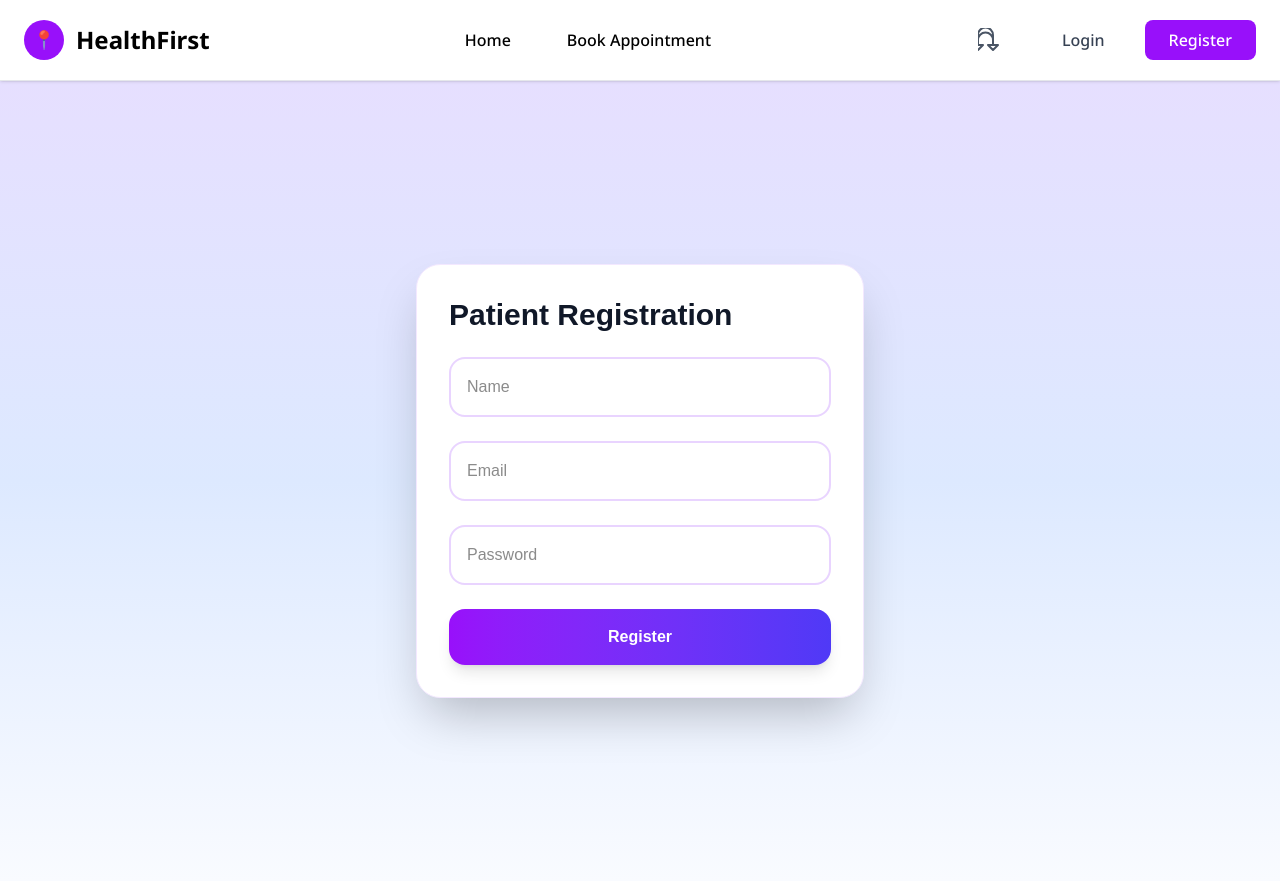
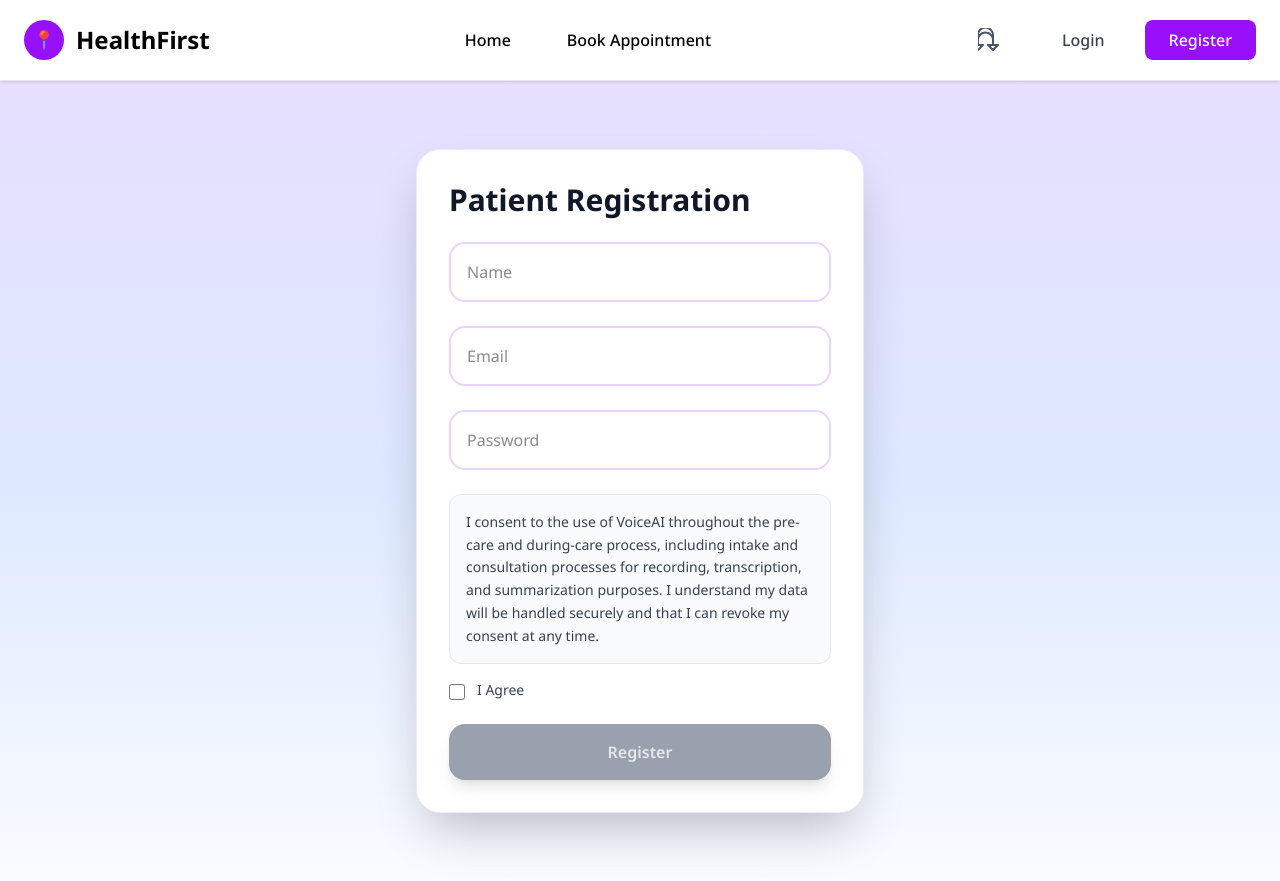
Before and after one commit to tszkwaan/health-journey, a Next.js app: page /register/patient in a window 1280 px wide. Built offline with nearby package versions, Linux system fonts and the light colour scheme; no server answers.

Commit message:
added voice ai consent gate

```diff
--- a/src/app/register/patient/page.tsx
+++ b/src/app/register/patient/page.tsx
@@ -5,11 +5,18 @@ export default function PatientRegisterPage() {
   const [name, setName] = useState('')
   const [email, setEmail] = useState('')
   const [password, setPassword] = useState('')
+  const [consent, setConsent] = useState(false)
   const [message, setMessage] = useState('')
 
   async function onSubmit(e: React.FormEvent) {
     e.preventDefault()
     setMessage('')
+
+    if (!consent) {
+      setMessage('You must agree to the consent terms to register.')
+      return
+    }
+
     const res = await fetch('/api/register/patient', {
       method: 'POST',
       headers: { 'Content-Type': 'application/json' },
@@ -21,22 +28,27 @@ export default function PatientRegisterPage() {
 
   return (
     <div className="min-h-screen flex items-center justify-center" style={{
-      background: 'linear-gradient(180deg, #E6DFFF 0%, #DDE9FF 50%, #F9FBFF 100%)'
+      background: 'linear-gradient(180deg, #E6DFFF 0%, #DDE9FF 50%, #F9FBFF 100%)',
+      fontFamily: 'var(--font-noto-sans)'
     }}>
       <div className="mx-auto max-w-md p-8 bg-white rounded-3xl shadow-2xl border border-purple-100">
-        <h1 className="text-3xl font-bold mb-6 text-gray-900">Patient Registration</h1>
+        <h1 className="text-3xl font-bold mb-6 text-gray-900" style={{ fontFamily: 'var(--font-noto-sans)' }}>
+          Patient Registration
+        </h1>
         <form onSubmit={onSubmit} className="space-y-6">
           <input
             className="w-full border-2 border-purple-200 p-4 rounded-2xl focus:border-purple-400 focus:ring-4 focus:ring-purple-100 transition-all duration-200"
             placeholder="Name"
             value={name}
             onChange={(e)=>setName(e.target.value)}
+            style={{ fontFamily: 'var(--font-noto-sans)' }}
           />
           <input
             className="w-full border-2 border-purple-200 p-4 rounded-2xl focus:border-purple-400 focus:ring-4 focus:ring-purple-100 transition-all duration-200"
             placeholder="Email"
             value={email}
             onChange={(e)=>setEmail(e.target.value)}
+            style={{ fontFamily: 'var(--font-noto-sans)' }}
           />
           <input
             className="w-full border-2 border-purple-200 p-4 rounded-2xl focus:border-purple-400 focus:ring-4 focus:ring-purple-100 transition-all duration-200"
@@ -44,11 +56,54 @@ export default function PatientRegisterPage() {
             type="password"
             value={password}
             onChange={(e)=>setPassword(e.target.value)}
+            style={{ fontFamily: 'var(--font-noto-sans)' }}
           />
-          {message && <p className="text-sm text-center p-3 rounded-lg bg-purple-50 text-purple-700">{message}</p>}
+
+          {/* Consent Section */}
+          <div className="space-y-4">
+            <div className="p-4 bg-gray-50 rounded-xl border border-gray-200">
+              <p className="text-sm text-gray-700 leading-relaxed" style={{ fontFamily: 'var(--font-noto-sans)' }}>
+              I consent to the use of VoiceAI throughout the pre-care and during-care process, including intake and consultation processes for recording, transcription, and summarization purposes. I understand my data will be handled securely and that I can revoke my consent at any time.
+              </p>
+            </div>
+
+            <div className="flex items-start space-x-3">
+              <input
+                type="checkbox"
+                id="consent"
+                checked={consent}
+                onChange={(e) => setConsent(e.target.checked)}
+                className="mt-1 w-4 h-4 text-purple-600 bg-gray-100 border-gray-300 rounded focus:ring-purple-500 focus:ring-2"
+              />
+              <label
+                htmlFor="consent"
+                className="text-sm text-gray-700 cursor-pointer"
+                style={{ fontFamily: 'var(--font-noto-sans)' }}
+              >
+                I Agree
+              </label>
+            </div>
+          </div>
+
+          {message && (
+            <p className={`text-sm text-center p-3 rounded-lg ${
+              message.includes('must agree')
+                ? 'bg-red-50 text-red-700 border border-red-200'
+                : 'bg-purple-50 text-purple-700'
+            }`} style={{ fontFamily: 'var(--font-noto-sans)' }}>
+              {message}
+            </p>
+          )}
+
           <button
-            className="w-full bg-gradient-to-r from-purple-600 to-indigo-600 text-white p-4 rounded-2xl font-semibold hover:from-purple-700 hover:to-indigo-700 transition-all duration-200 shadow-lg"
+            className={`w-full p-4 rounded-2xl font-semibold transition-all duration-200 shadow-lg ${
+              consent
+                ? 'bg-gradient-to-r from-purple-600 to-indigo-600 text-white hover:from-purple-700 hover:to-indigo-700'
+                : 'bg-gray-400 text-gray-200 cursor-not-allowed'
+            }`}
             type="submit"
+            disabled={!consent}
+            style={{ fontFamily: 'var(--font-noto-sans)' }}
           >
             Register
           </button>
```
